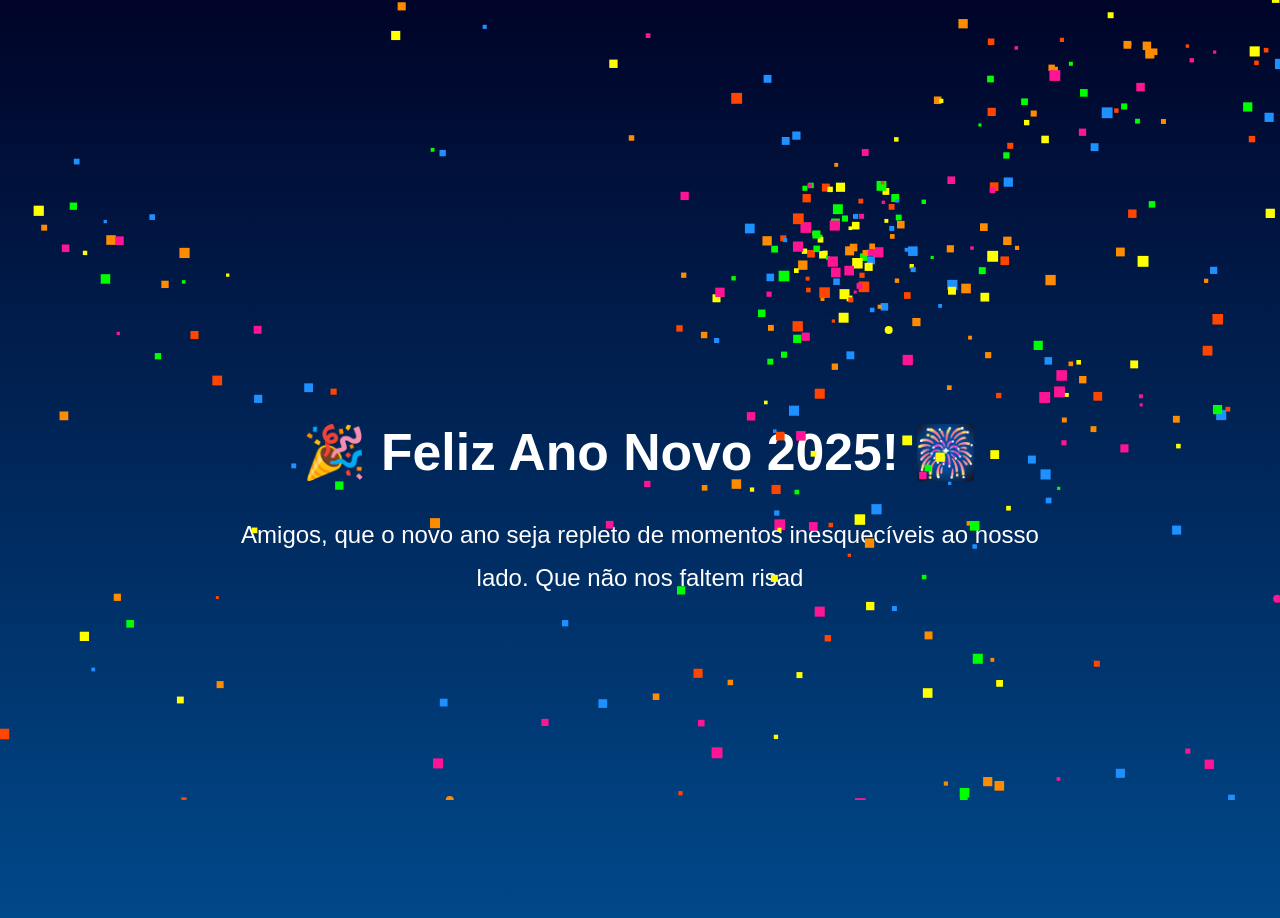
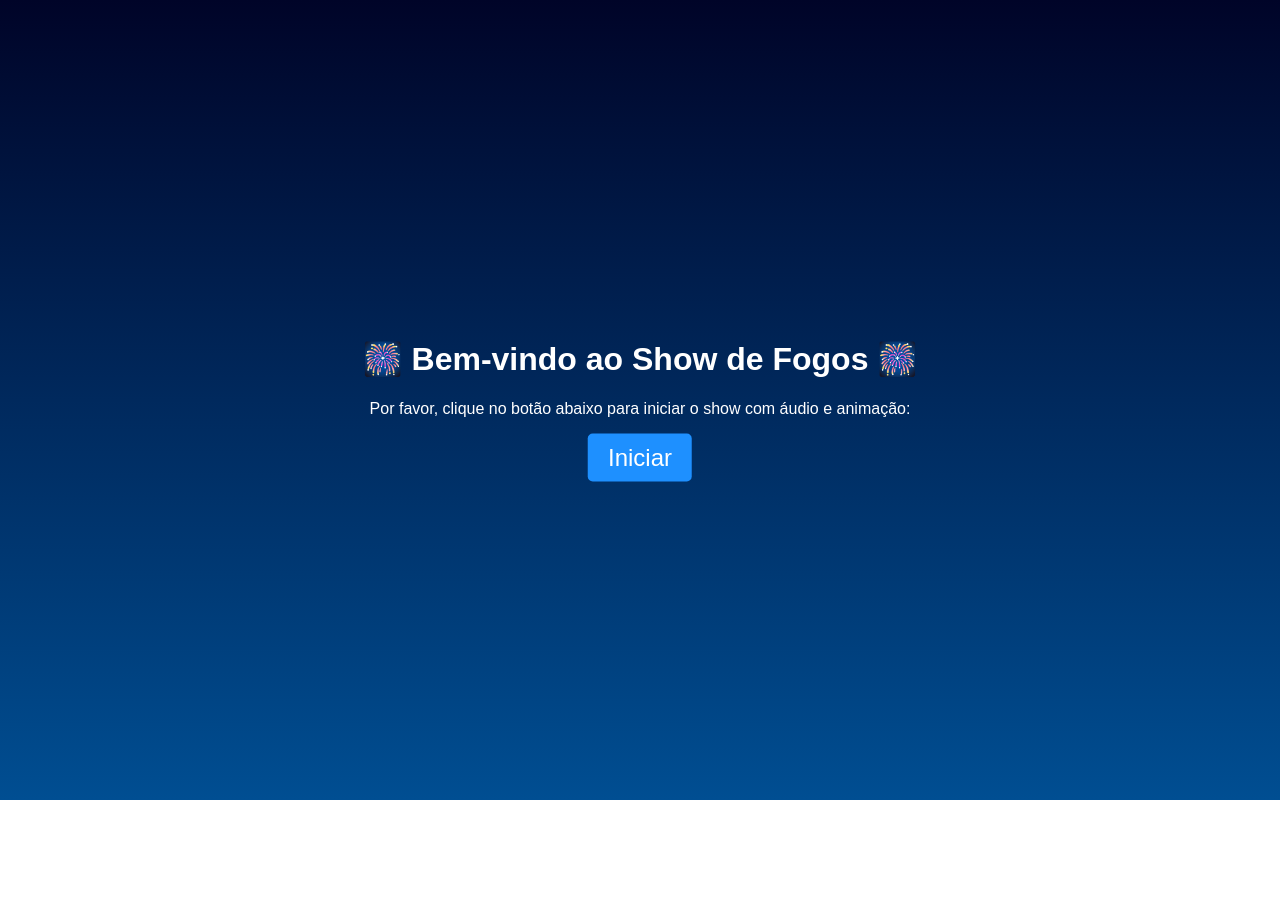
Before and after one commit to Daniel10091/FelizAnoNovo2025, a plain HTML site: page index.html in a window 1280 px wide. After the commit the page ends 800 px from the top, so only its background shows below. Drawn offline with Linux system fonts and the light colour scheme.

Commit message:
Atualizado

```diff
--- a/index.html
+++ b/index.html
@@ -3,16 +3,20 @@
 <head>
   <meta charset="UTF-8">
   <meta name="viewport" content="width=device-width, initial-scale=1.0">
-  <title>Feliz Ano Novo 2025</title>
+  <title>Show de Fogos - Feliz Ano Novo</title>
   <link rel="stylesheet" href="style.css">
 </head>
 <body>
-  <div class="container">
-    <h1 class="message">🎉 Feliz Ano Novo 2025! 🎆</h1>
+  <div id="welcomeScreen">
+    <h1>🎆 Bem-vindo ao Show de Fogos 🎆</h1>
+    <p>Por favor, clique no botão abaixo para iniciar o show com áudio e animação:</p>
+    <button id="startButton">Iniciar</button>
+  </div>
+  <div id="page">
+    <h1 id="title">🎆 Feliz Ano Novo! 🎆</h1>
     <div id="typingEffect"></div>
-    <audio id="backgroundMusic" src="fireworks-music.mp3" loop></audio> <!-- Música de fundo -->
-    <audio id="explosionSound" src="explosion.mp3"></audio> <!-- Som da explosão -->
     <canvas id="confettiCanvas"></canvas>
+    <audio id="backgroundMusic" src="fireworks-music.mp3" loop></audio>
   </div>
   <script src="script.js"></script>
 </body>
--- a/script.js
+++ b/script.js
@@ -167,7 +167,7 @@ function startShow() {
   animate();
 }
 
-startShow();
+// startShow();
 
 const typingText = [
   "Amigos, que o novo ano seja repleto de momentos inesquecíveis ao nosso lado. Que não nos faltem risadas, aventuras e muito companheirismo!",
@@ -179,6 +179,10 @@ const typingText = [
 ];
 
 const typingElement = document.getElementById("typingEffect");
+const welcomeScreen = document.getElementById("welcomeScreen");
+const startButton = document.getElementById("startButton");
+const page = document.getElementById("page");
+
 let currentParagraph = 0;
 let currentChar = 0;
 
@@ -201,4 +205,14 @@ function typeText() {
 }
 
 // Iniciar o efeito de máquina de escrever
-typeText();
+// typeText();
+
+function startShoww() {
+  welcomeScreen.style.display = "none"; // Esconde a tela inicial
+  page.style.display = "flex";
+  startShow(); // Inicia o show de fogos
+  typeText(); // Inicia o efeito de máquina de escrever
+}
+
+// Adiciona o evento ao botão para iniciar o show
+startButton.addEventListener("click", startShoww);
--- a/style.css
+++ b/style.css
@@ -1,16 +1,39 @@
 body {
     margin: 0;
     padding: 0;
-    overflow: hidden;
     display: flex;
     justify-content: center;
     align-items: center;
-    padding-block: 6rem;
     background: linear-gradient(to bottom, #000428, #004e92);
     color: white;
     font-family: 'Arial', sans-serif;
     min-height: 100vh;
-    overflow: scroll;
+    overflow: hidden;
+    overflow-y: scroll;
+  }
+
+  #welcomeScreen {
+    position: absolute;
+    top: 50%;
+    left: 50%;
+    transform: translate(-50%, -50%);
+    text-align: center;
+    z-index: 100;
+  }
+
+  #welcomeScreen button {
+    background: #1e90ff;
+    color: #fff;
+    font-size: 1.5rem;
+    padding: 10px 20px;
+    border: none;
+    border-radius: 5px;
+    cursor: pointer;
+    transition: background 0.3s ease;
+  }
+
+  #welcomeScreen button:hover {
+    background: #4682b4;
   }
 
   .container {
@@ -22,6 +45,16 @@ body {
     font-weight: bold;
     animation: pulse 1.5s infinite ease-in-out;
     z-index: 10;
+  }
+
+  #page {
+    display: none;
+    flex-direction: column;
+    justify-content: center;
+    align-items: center;
+    text-align: center;
+    padding-block: 6rem;
+    z-index: 10000;
   }
 
   #typingEffect {
```
